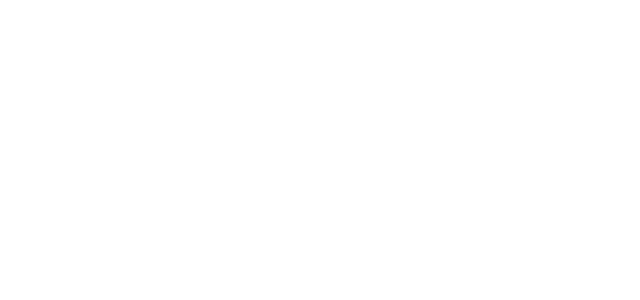
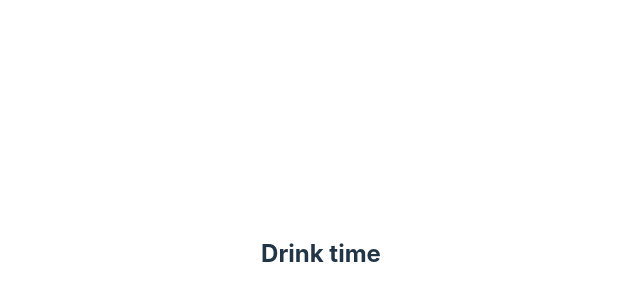
Before and after one commit to Erodri6z/Drink-Assist, a React (Vite) app: page / in a window 1280 px wide. Shown: the part 146-446 px from the top of the page, without its empty margins (319-959 px from the left). Built offline with nearby package versions, Linux system fonts and the light colour scheme.

Commit message:
remove unused code and added header component

```diff
--- a/src/App.tsx
+++ b/src/App.tsx
@@ -1,13 +1,14 @@
-import { useState } from 'react'
-import reactLogo from './assets/react.svg'
-import viteLogo from '/vite.svg'
+
 import './App.css'
 
 function App() {
-  const [count, setCount] = useState(0)
+
 
   return (
     <>
+    <div>
+      <h2>Drink time</h2>
+    </div>
     </>
   )
 }
```
Also changed, not shown: src/components/Header/Header.tsx (added).
